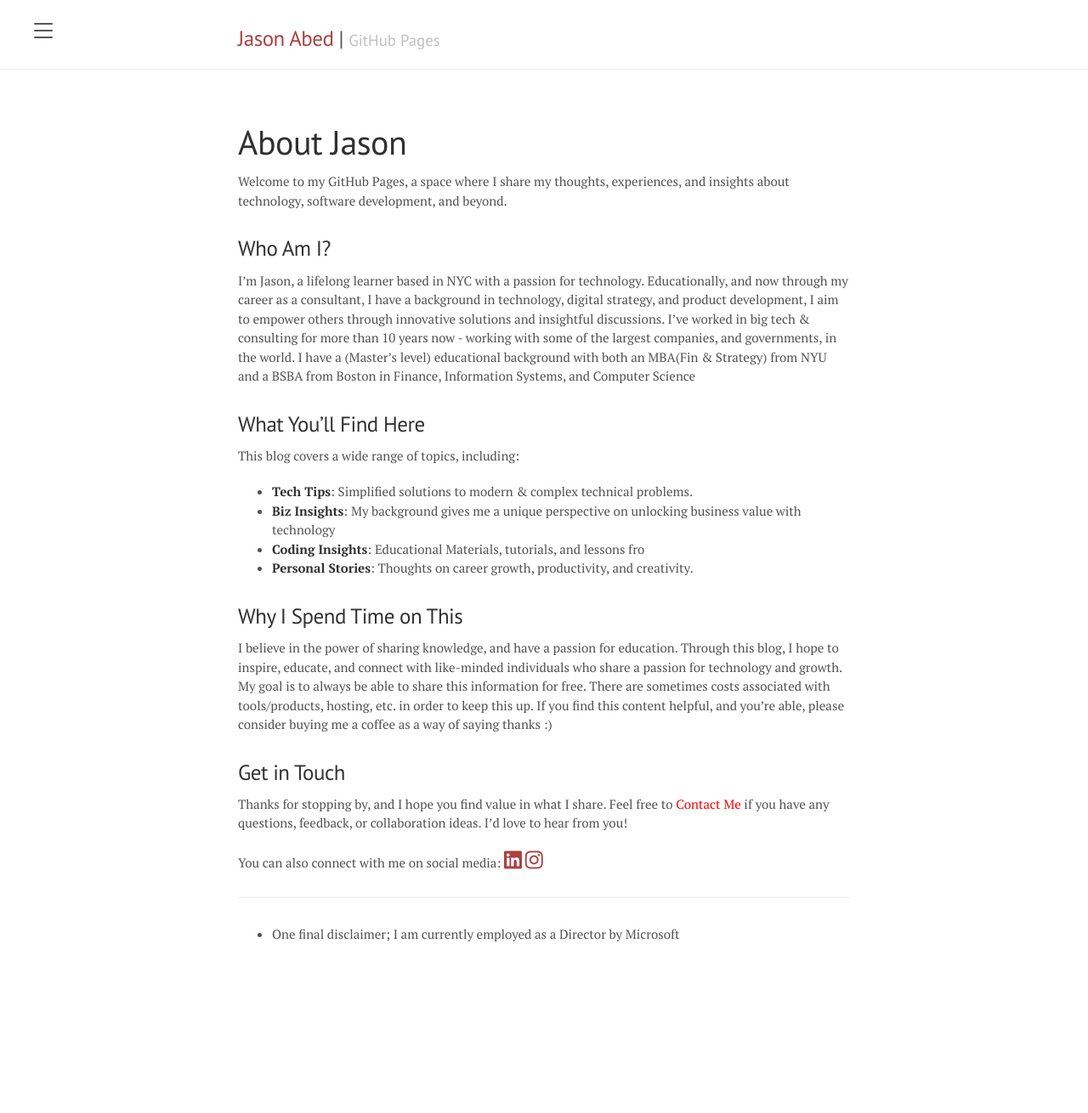
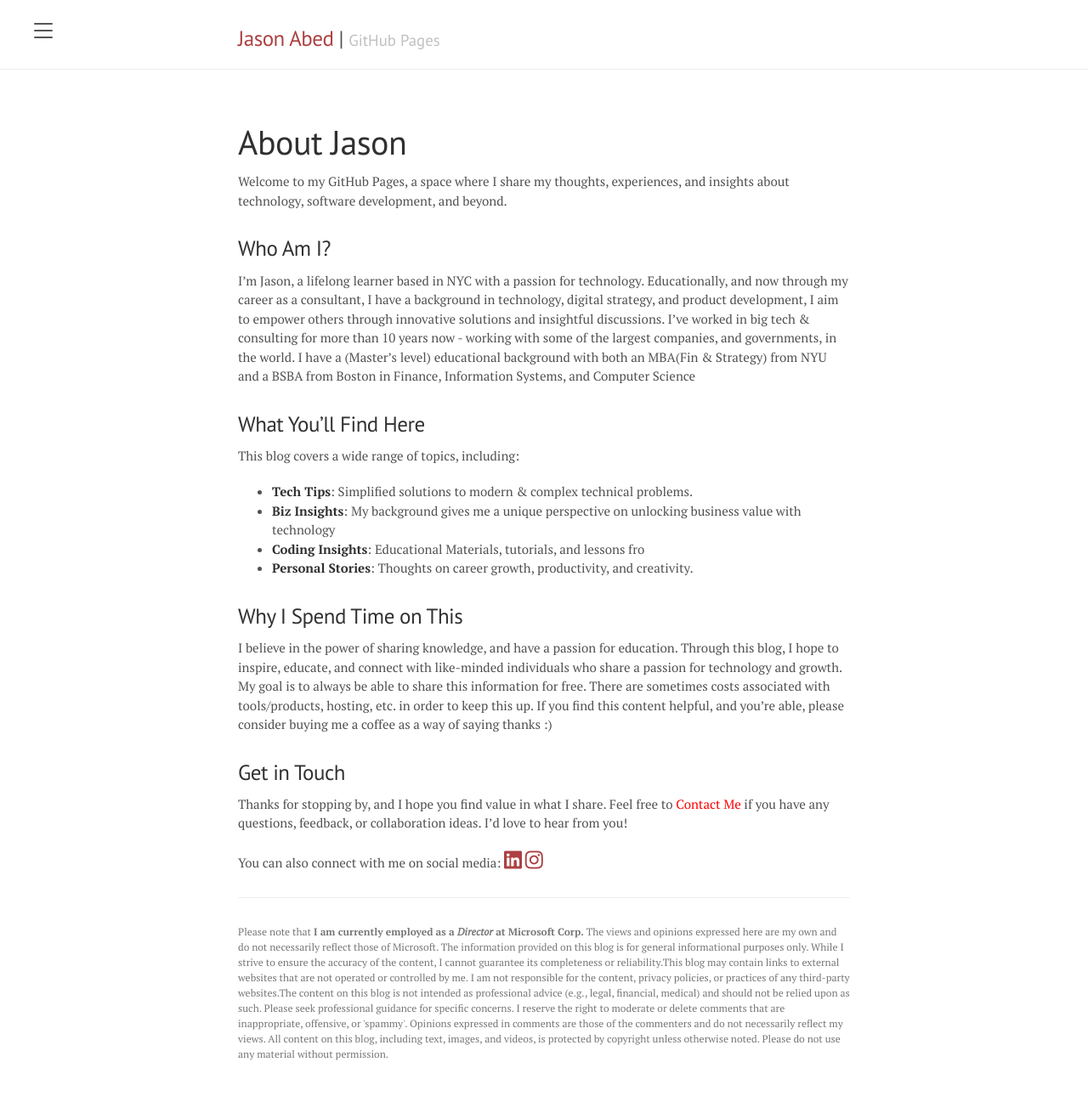
Before and after one commit to j-abed/j-abed.github.io, a Jekyll site: the page built from about.md, in a window 1280 px wide. Shown: the whole page at 85% size. Built offline with Jekyll 4.4.1, drawn with Linux system fonts in a browser that asks for light colours; comment, search, counter and statistics services are not loaded; before the commit the page ends 1171 px from its top, so only the background shows below that.

Commit message:
updated about.md

```diff
--- a/about.md
+++ b/about.md
@@ -37,4 +37,14 @@ You can also connect with me on social media:
   </a>
 
 ---
-* One final disclaimer; I am currently employed as a Director by Microsoft
+<div style="font-size: 0.8em; color: #777;">
+
+Please note that <b>I am currently employed as a <i>Director</i> at Microsoft Corp.</b> The views and opinions expressed here are my own and do not necessarily reflect those of Microsoft.
+
+The information provided on this blog is for general informational purposes only. While I strive to ensure the accuracy of the content, I cannot guarantee its completeness or reliability.This blog may contain links to external websites that are not operated or controlled by me. I am not responsible for the content, privacy policies, or practices of any third-party websites.The content on this blog is not intended as professional advice (e.g., legal, financial, medical) and should not be relied upon as such. Please seek professional guidance for specific concerns. I reserve the right to moderate or delete comments that are inappropriate, offensive, or 'spammy'. Opinions expressed in comments are those of the commenters and do not necessarily reflect my views.
+
+All content on this blog, including text, images, and videos, is protected by copyright unless otherwise noted. Please do not use any material without permission.
+
+
+
+</div>
```
Also changed, not shown: 1 other file.
